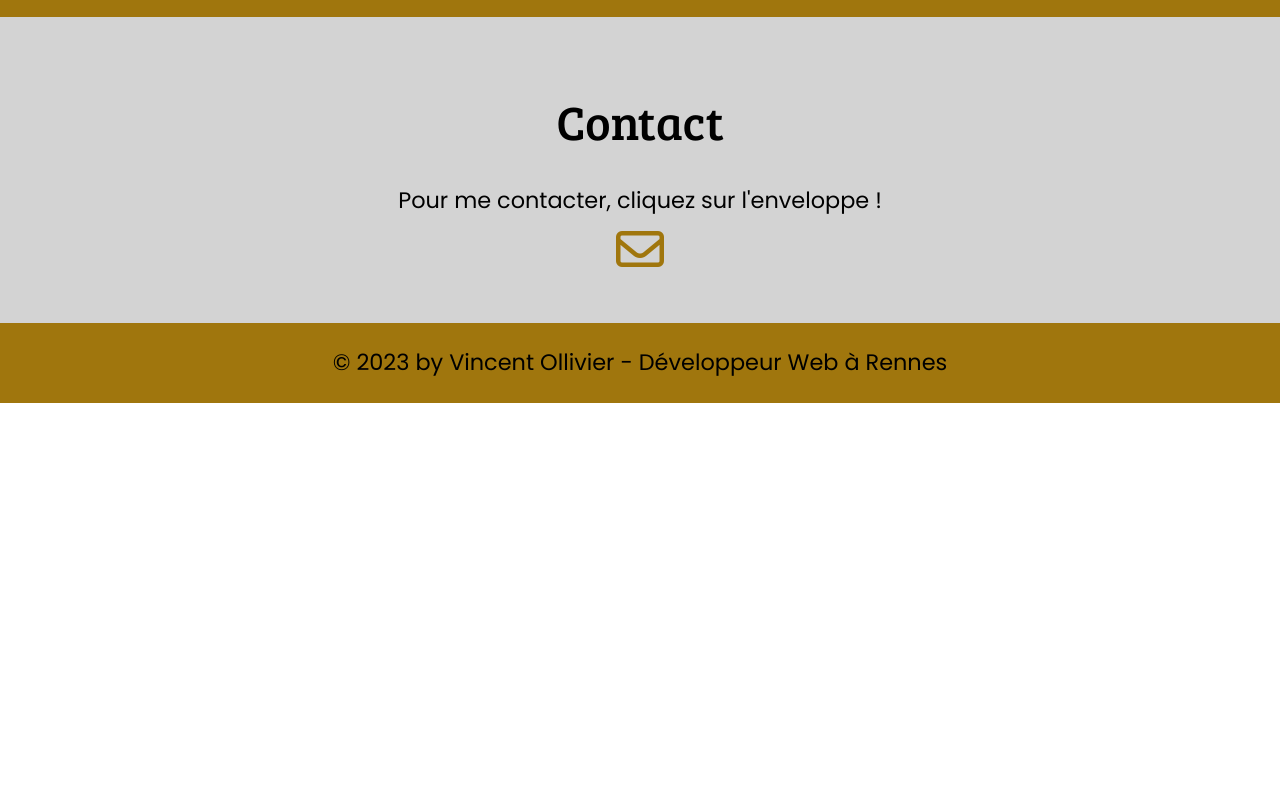
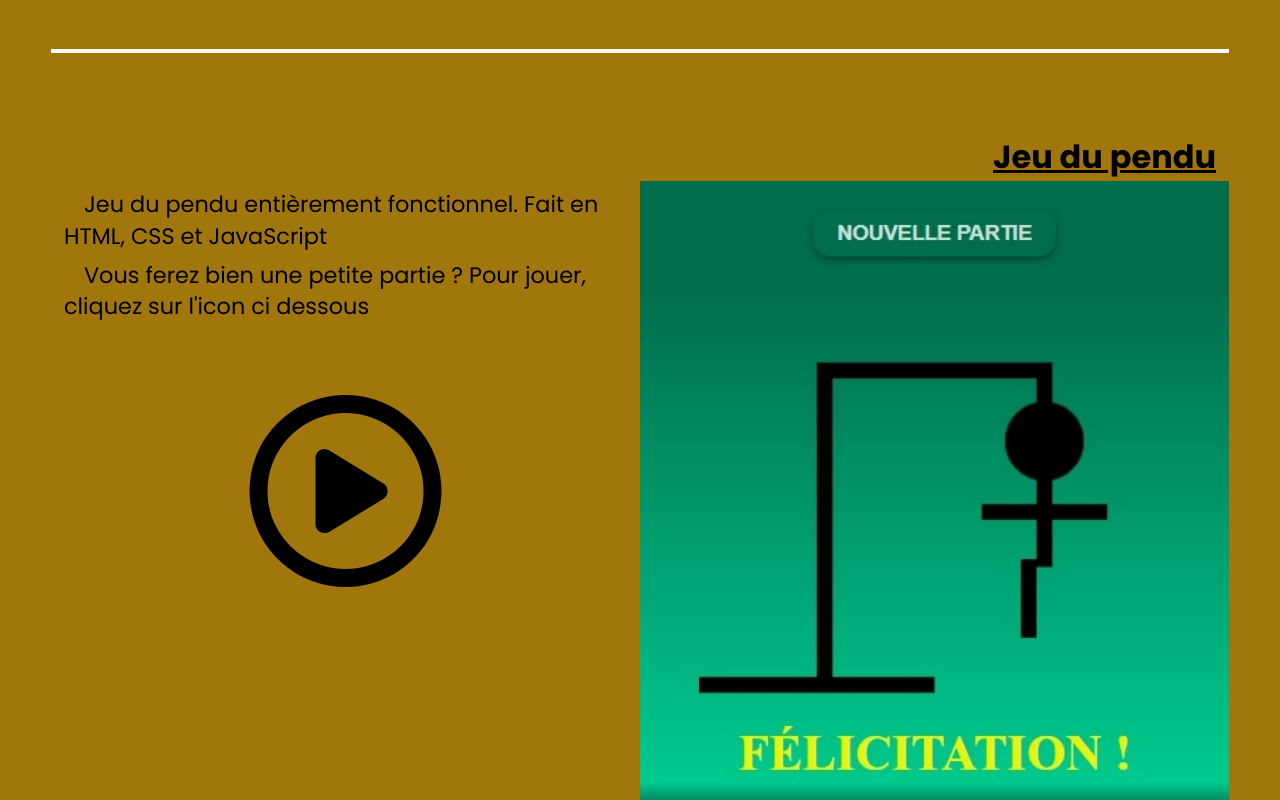
Before and after one commit to Bluebender/Portfolio, a plain HTML site: page index.html in a window 1280 px wide. Shown: the part 4900-5700 px from the top of the page. Before the commit the page ends 5303 px from the top, so only its background shows below. Drawn offline with nearby package versions, Linux system fonts and the light colour scheme.

Commit message:
Ajout de mon projet du pendu

```diff
--- a/assets/styles/sass/_main.scss
+++ b/assets/styles/sass/_main.scss
@@ -107,8 +107,25 @@ main{
             > section{
                 display: flex;
                 flex-direction: column;
+                padding-bottom: 10vh;
+                margin-bottom: 10vh;
+                &:nth-of-type(1){
+                    border-bottom: 4px solid white;
+                }
+                &:nth-of-type(2){
+                    > section{
+                        @media (min-width: 719px) {
+                            flex-direction: row-reverse;
+                        }
+                    }
+                }
                 > h3{
                     text-decoration: underline;
+                }
+                &:nth-of-type(2){
+                    > h3{
+                        text-align: right;
+                    }
                 }
                 > section{
                     display: flex;
@@ -139,6 +156,13 @@ main{
                         }
                         > p{
                             text-indent: 20px;
+                        }
+                        a > span{
+                            margin-top: 8vh;
+                            width: 100%;
+                            font-size: 12rem;
+                            text-align: center;
+                            color: black;
                         }
                         > section{
                             margin: 1vh 1vw;
--- a/index.html
+++ b/index.html
@@ -278,6 +278,19 @@
                     </section>
                 </section>
             </section>
+            <section>
+                <h3>Jeu du pendu</h3>
+                <section>
+                    <figure>
+                        <img src="assets/img/Capture 4.jpeg" alt="Jeu du pendu">
+                    </figure>
+                    <section>
+                        <p>Jeu du pendu entièrement fonctionnel. Fait en HTML, CSS et JavaScript</p>
+                        <p>Vous ferez bien une petite partie ? Pour jouer, cliquez sur l'icon ci dessous</p>
+                        <a href="https://bluebender.github.io/Pendu"><span class="fa-regular fa-circle-play"></span></a>
+                    </section>
+                </section>
+            </section>
         </section>
 
         <section id="contact">
```
Also changed, not shown: assets/img/Capture 4.jpeg (added), assets/styles/sass/styles.css, 1 other file.
